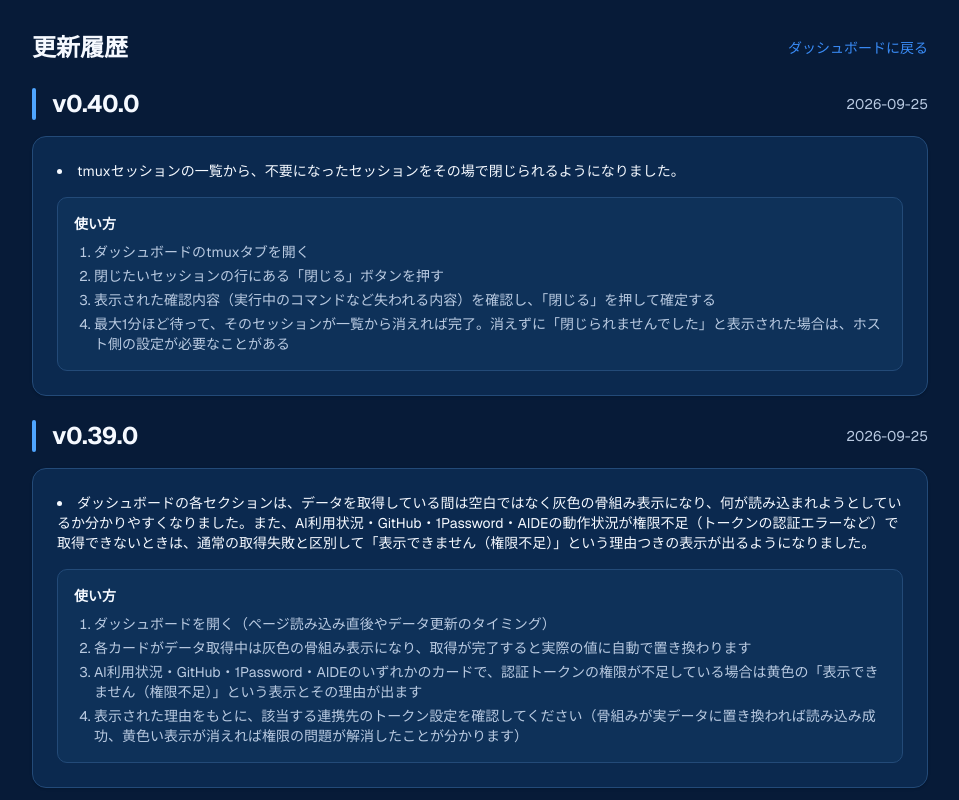
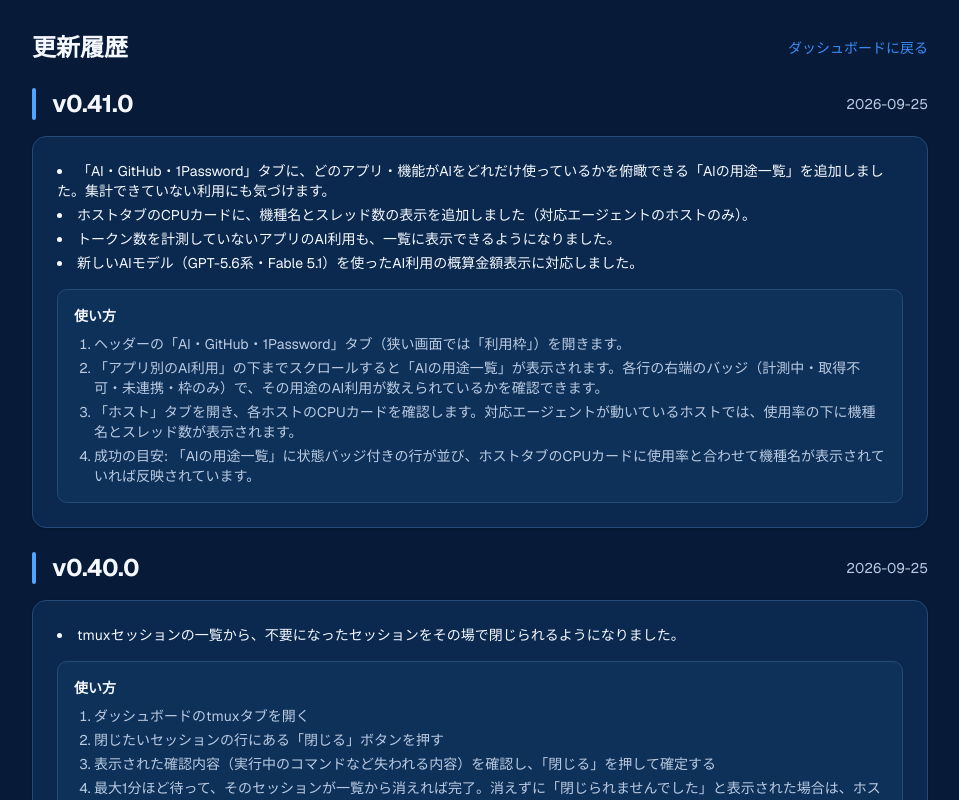
Before and after one commit to guchi-apps/ops-dashboard, a Next.js app: page /changelog in a window 1280 px wide. Shown: the top 800 px of the page, without its empty margins (160-1119 px from the left). Built offline with nearby package versions, Linux system fonts and the light colour scheme.

Commit message:
v0.41.0をリリースする。

```diff
--- a/package.json
+++ b/package.json
@@ -1,6 +1,6 @@
 {
   "name": "ops-dashboard",
-  "version": "0.40.0",
+  "version": "0.41.0",
   "private": true,
   "scripts": {
     "dev": "next dev",
--- a/src/data/changelog.ts
+++ b/src/data/changelog.ts
@@ -13,6 +13,22 @@ export interface ChangelogEntry {
 
 // 新しいバージョンを配列の先頭に追記していく（changelog-ja skill の運用ルールに従う）
 export const changelog: ChangelogEntry[] = [
+    {
+        version: "0.41.0",
+        date: "2026-09-25",
+        changes: [
+            "「AI・GitHub・1Password」タブに、どのアプリ・機能がAIをどれだけ使っているかを俯瞰できる「AIの用途一覧」を追加しました。集計できていない利用にも気づけます。",
+            "ホストタブのCPUカードに、機種名とスレッド数の表示を追加しました（対応エージェントのホストのみ）。",
+            "トークン数を計測していないアプリのAI利用も、一覧に表示できるようになりました。",
+            "新しいAIモデル（GPT-5.6系・Fable 5.1）を使ったAI利用の概算金額表示に対応しました。",
+        ],
+        usage: [
+            "ヘッダーの「AI・GitHub・1Password」タブ（狭い画面では「利用枠」）を開きます。",
+            "「アプリ別のAI利用」の下までスクロールすると「AIの用途一覧」が表示されます。各行の右端のバッジ（計測中・取得不可・未連携・枠のみ）で、その用途のAI利用が数えられているかを確認できます。",
+            "「ホスト」タブを開き、各ホストのCPUカードを確認します。対応エージェントが動いているホストでは、使用率の下に機種名とスレッド数が表示されます。",
+            "成功の目安: 「AIの用途一覧」に状態バッジ付きの行が並び、ホストタブのCPUカードに使用率と合わせて機種名が表示されていれば反映されています。",
+        ],
+    },
     {
         version: "0.40.0",
         date: "2026-09-25",
```
Also changed, not shown: 1 other file (tests, documents, lock files or other folders).
